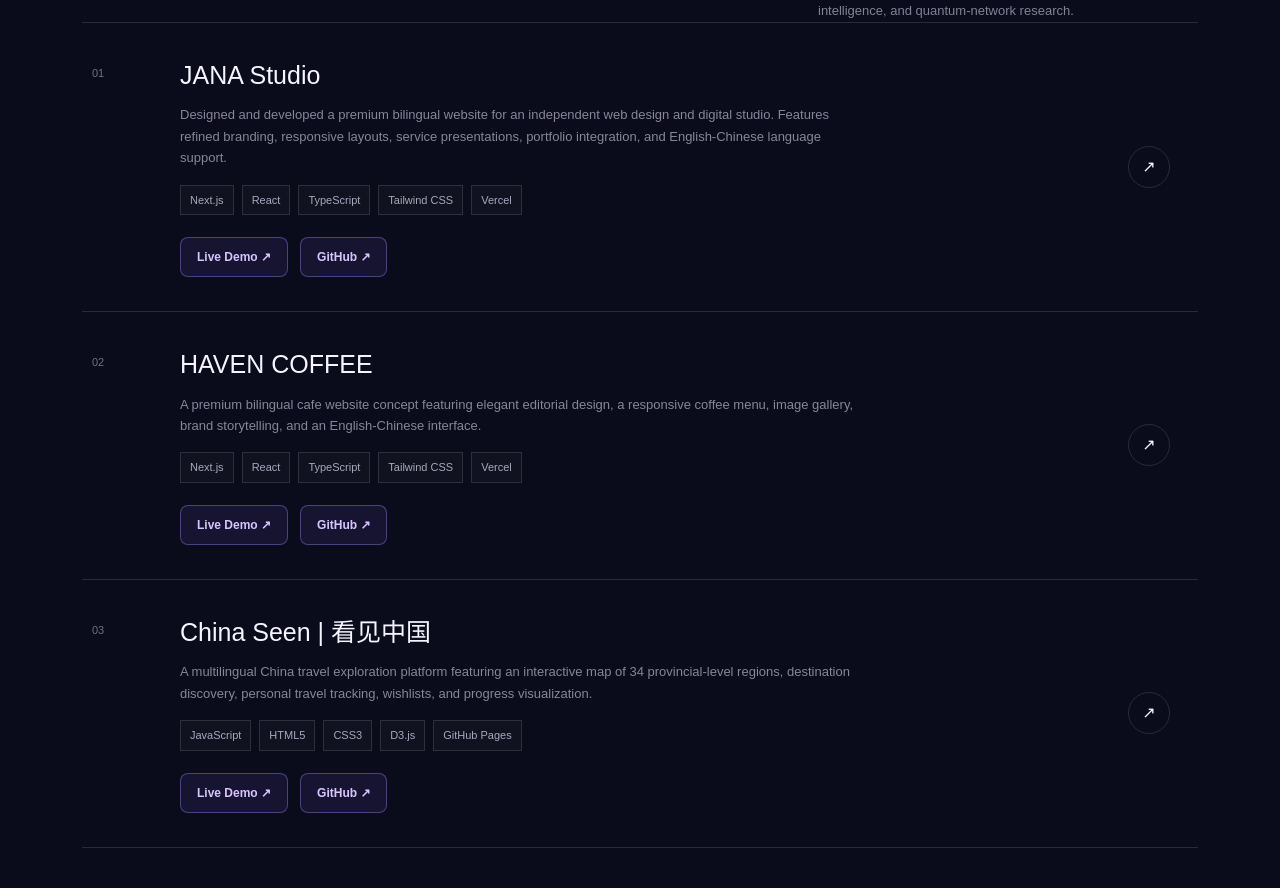
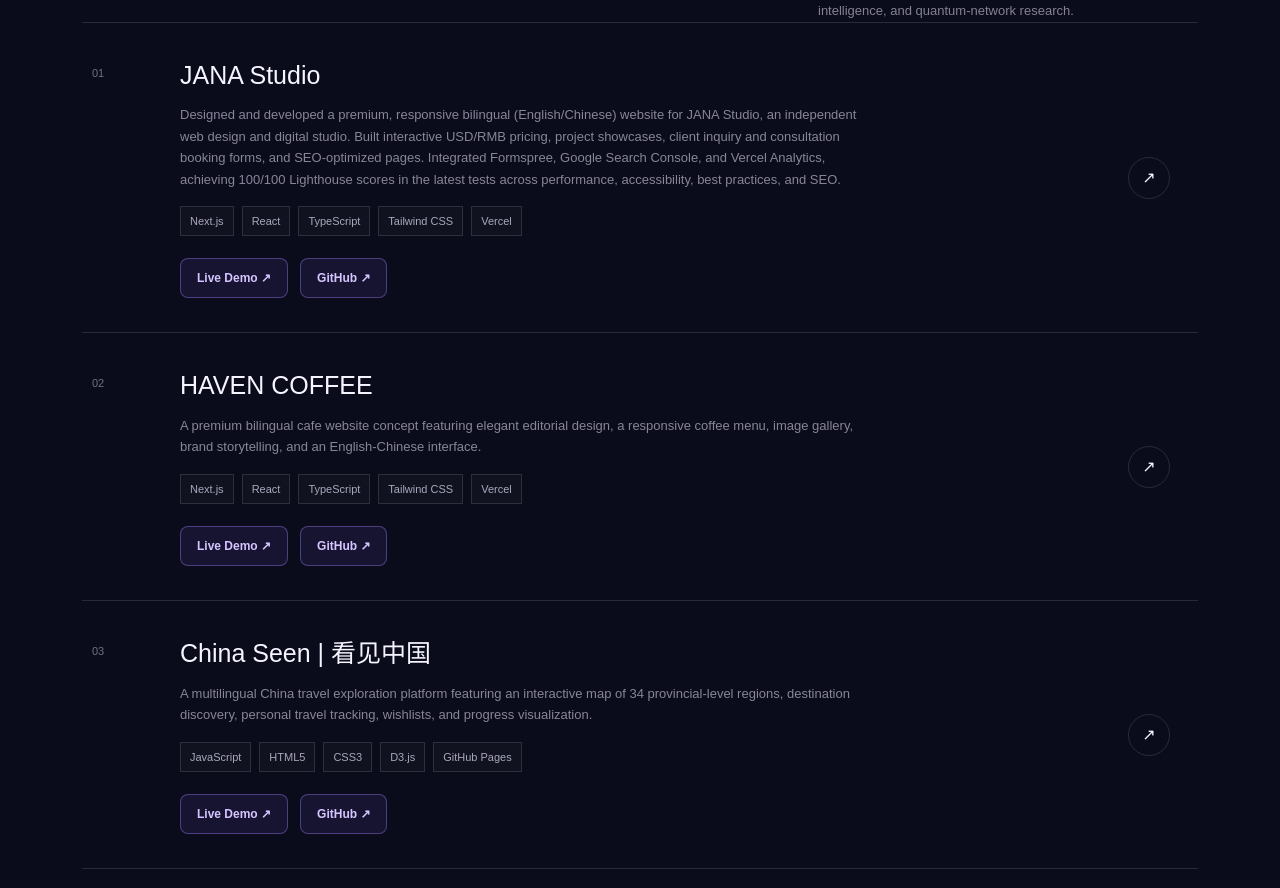
Before and after one commit to jannathdu/jannatul-portfolio, a Next.js app: page / in a window 1280 px wide. Shown: the part 1947-2835 px from the top of the page. Built offline with nearby package versions, Linux system fonts and the light colour scheme.

Commit message:
Update JANA Studio featured portfolio project

```diff
--- a/app/page.tsx
+++ b/app/page.tsx
@@ -4,7 +4,7 @@
     number: "01",
     title: "JANA Studio",
     description:
-      "Designed and developed a premium bilingual website for an independent web design and digital studio. Features refined branding, responsive layouts, service presentations, portfolio integration, and English-Chinese language support.",
+      "Designed and developed a premium, responsive bilingual (English/Chinese) website for JANA Studio, an independent web design and digital studio. Built interactive USD/RMB pricing, project showcases, client inquiry and consultation booking forms, and SEO-optimized pages. Integrated Formspree, Google Search Console, and Vercel Analytics, achieving 100/100 Lighthouse scores in the latest tests across performance, accessibility, best practices, and SEO.",
     tech: ["Next.js", "React", "TypeScript", "Tailwind CSS", "Vercel"],
     href: "https://jana-studio-website.vercel.app",
     github: "https://github.com/jannathdu/JANA-Studio-Website",
```
